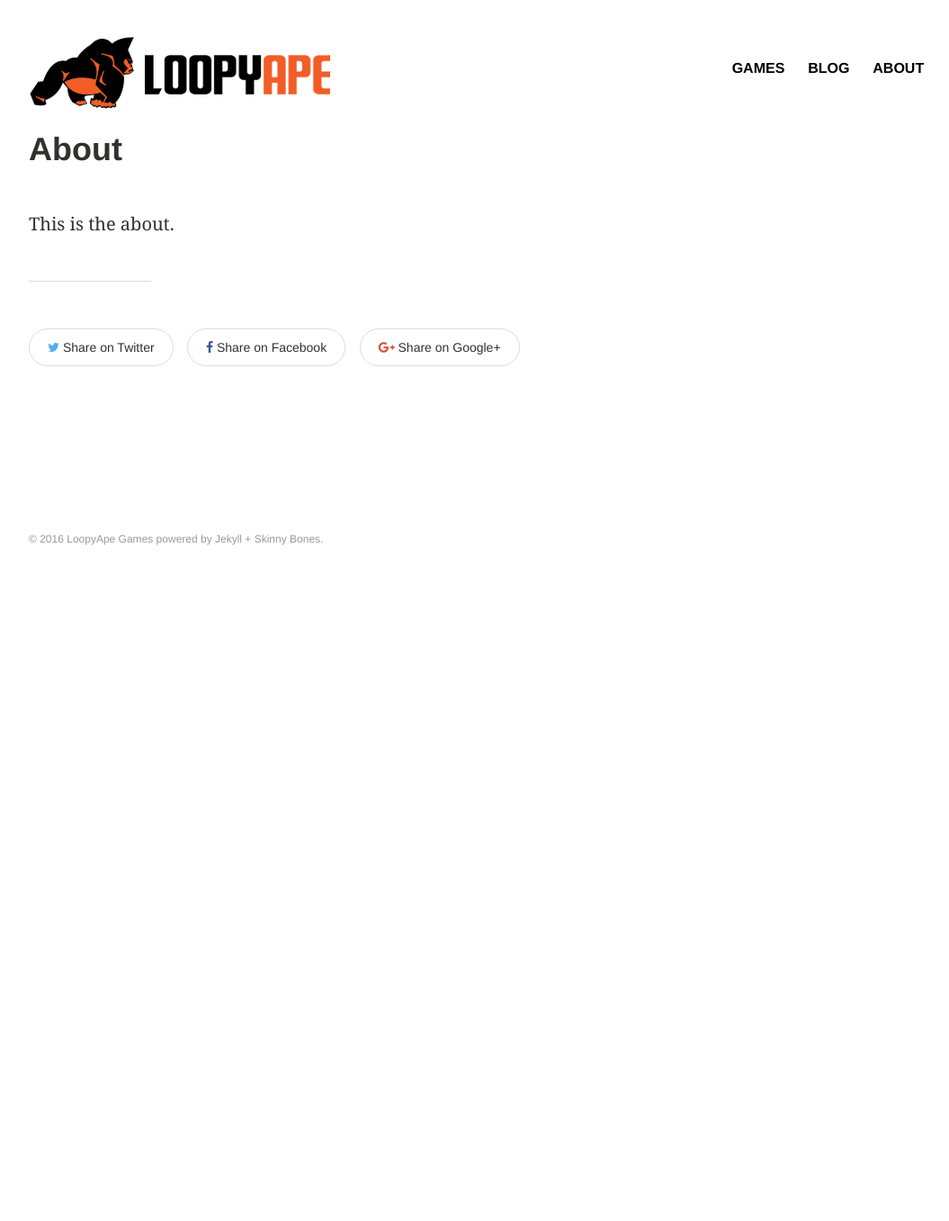
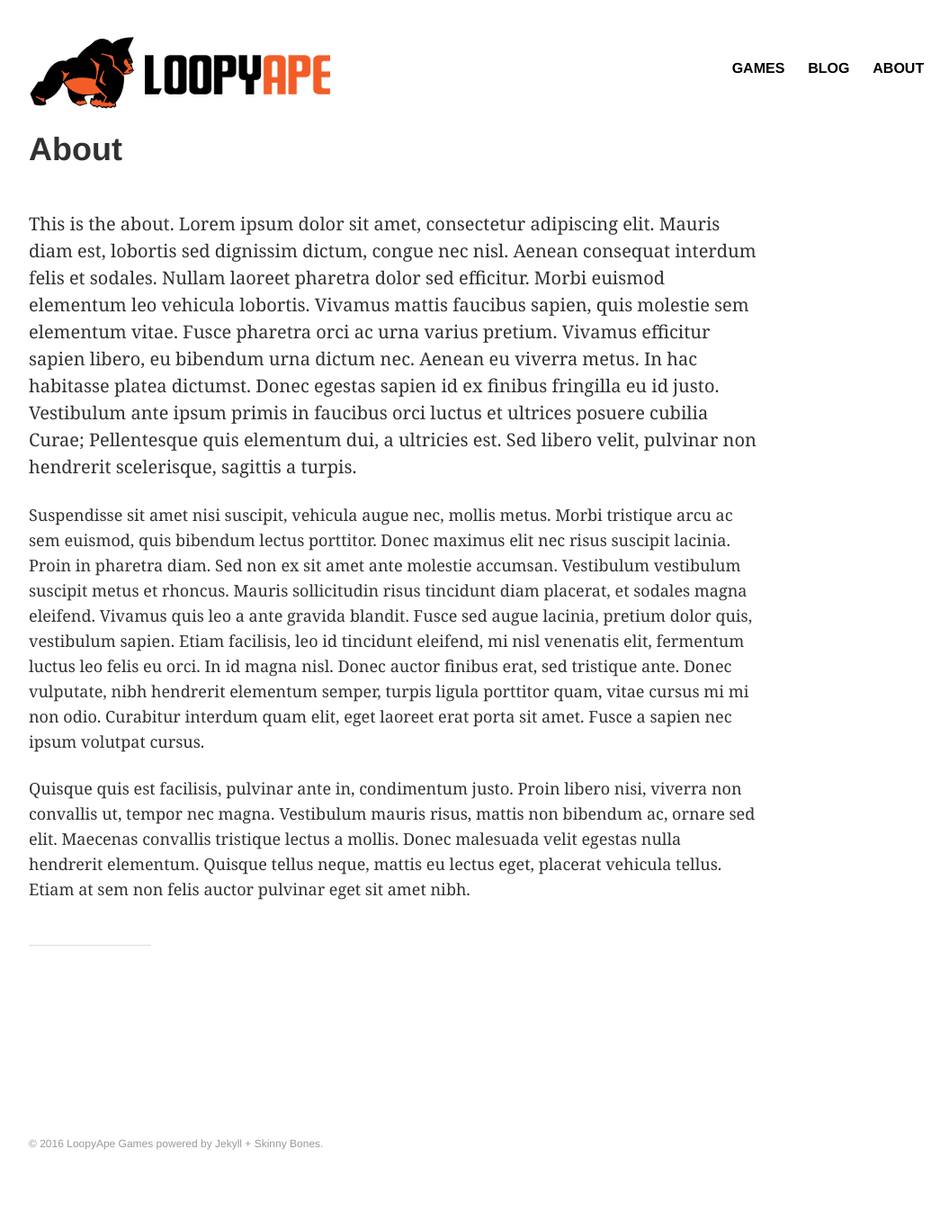
Before and after one commit to LoopyApe/loopyape.github.io, a Jekyll site: the page built from about.md, in a window 1280 px wide. Shown: the whole page at 90% size, without its empty margins (64-1119 px from the left). Built offline with Jekyll 4.4.1, drawn with Linux system fonts in a browser that asks for light colours; before the commit the page ends 900 px from its top, so only the background shows below that.

```diff
--- a/_includes/post-grid.html
+++ b/_includes/post-grid.html
@@ -1,7 +1,7 @@
 <article class="tile" itemscope itemtype="http://schema.org/Article">
   <a href="{{ site.url }}{{ post.url }}" title="{{ post.title }}" class="post-teaser">{% if post.image.teaser %}<img src="{{ site.url }}/images/{{ post.image.teaser }}" alt="teaser" itemprop="image">
     {% else %}<img src="{{ site.url }}/images/{{ site.teaser }}" alt="teaser" itemprop="image">{% endif %}</a>
-  {% if post.date %}<p class="entry-date date published"><time datetime="{{ post.date | date: "%Y-%m-%d" }}" itemprop="datePublished">{{ post.date | date: "%B %d, %Y" }}</time></p>{% endif %}
   <h2 class="post-title" itemprop="name"><a href="{{ site.url }}{{ post.url }}">{{ post.title }}</a></h2>
   <p class="post-excerpt" itemprop="description">{{ post.excerpt | strip_html | truncate: 160 }}</p>
+  {% if post.date %}<p class="entry-date date published">Release: <time datetime="{{ post.date | date: "%Y-%m-%d" }}" itemprop="datePublished">{{ post.date | date: "%B %d, %Y" }}</time></p>{% endif %}
 </article><!-- /.tile -->
--- a/about.md
+++ b/about.md
@@ -2,6 +2,11 @@
 layout: article
 permalink: /about/
 title: "About"
+share: false
 ---
 
-This is the about.
+This is the about. Lorem ipsum dolor sit amet, consectetur adipiscing elit. Mauris diam est, lobortis sed dignissim dictum, congue nec nisl. Aenean consequat interdum felis et sodales. Nullam laoreet pharetra dolor sed efficitur. Morbi euismod elementum leo vehicula lobortis. Vivamus mattis faucibus sapien, quis molestie sem elementum vitae. Fusce pharetra orci ac urna varius pretium. Vivamus efficitur sapien libero, eu bibendum urna dictum nec. Aenean eu viverra metus. In hac habitasse platea dictumst. Donec egestas sapien id ex finibus fringilla eu id justo. Vestibulum ante ipsum primis in faucibus orci luctus et ultrices posuere cubilia Curae; Pellentesque quis elementum dui, a ultricies est. Sed libero velit, pulvinar non hendrerit scelerisque, sagittis a turpis.
+
+Suspendisse sit amet nisi suscipit, vehicula augue nec, mollis metus. Morbi tristique arcu ac sem euismod, quis bibendum lectus porttitor. Donec maximus elit nec risus suscipit lacinia. Proin in pharetra diam. Sed non ex sit amet ante molestie accumsan. Vestibulum vestibulum suscipit metus et rhoncus. Mauris sollicitudin risus tincidunt diam placerat, et sodales magna eleifend. Vivamus quis leo a ante gravida blandit. Fusce sed augue lacinia, pretium dolor quis, vestibulum sapien. Etiam facilisis, leo id tincidunt eleifend, mi nisl venenatis elit, fermentum luctus leo felis eu orci. In id magna nisl. Donec auctor finibus erat, sed tristique ante. Donec vulputate, nibh hendrerit elementum semper, turpis ligula porttitor quam, vitae cursus mi mi non odio. Curabitur interdum quam elit, eget laoreet erat porta sit amet. Fusce a sapien nec ipsum volutpat cursus.
+
+Quisque quis est facilisis, pulvinar ante in, condimentum justo. Proin libero nisi, viverra non convallis ut, tempor nec magna. Vestibulum mauris risus, mattis non bibendum ac, ornare sed elit. Maecenas convallis tristique lectus a mollis. Donec malesuada velit egestas nulla hendrerit elementum. Quisque tellus neque, mattis eu lectus eget, placerat vehicula tellus. Etiam at sem non felis auctor pulvinar eget sit amet nibh.
```
Also changed, not shown: _posts/2014-06-01-new-post.md (deleted, +0 -15 lines), _posts/games/2014-06-01-blacksmith-dash.md (added, +16 -0 lines), games.md (+1 -1 lines), index.md (+1 -1 lines), images/games/blacksmith-dash/blacksmith-dash-1600-400.png (added), images/games/blacksmith-dash/blacksmith-dash-teaser-400-250.png (added).
